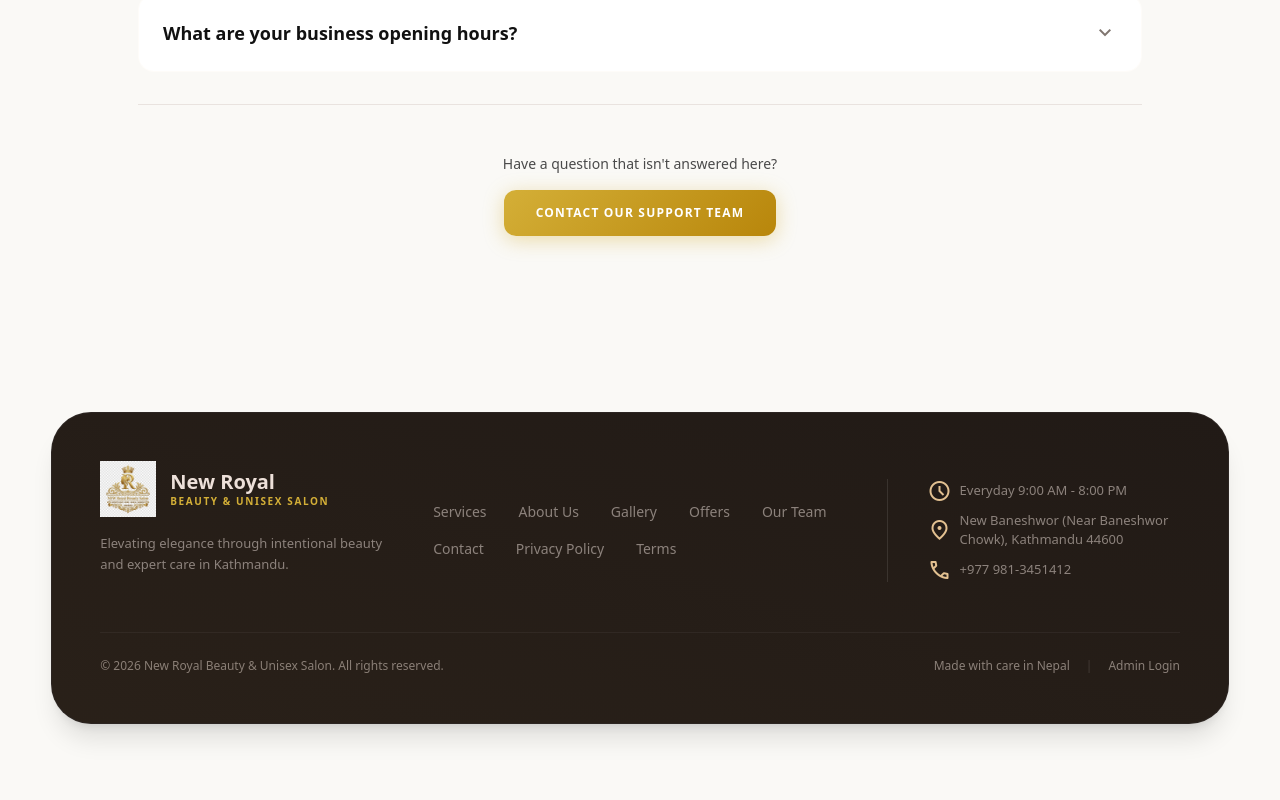
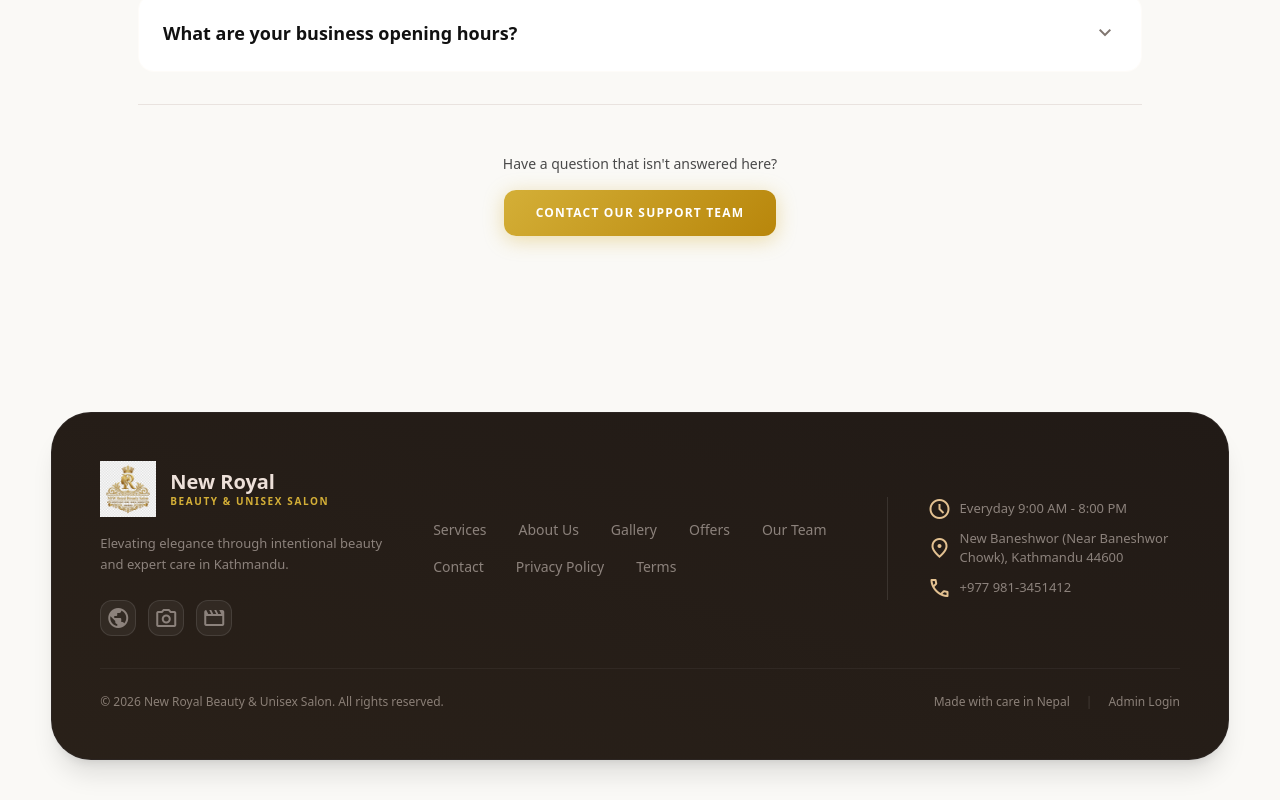
Before and after one commit to rajanthakulla/new-royal-unisex-beauty-studio, a Next.js app: page / in a window 1280 px wide. Shown: the part 10003-10803 px from the top of the page. Before the commit the page ends 10767 px from the top, so only its background shows below. Built offline with nearby package versions, Linux system fonts and the light colour scheme; no server answers; the database is empty.

Commit message:
feat: update official Facebook, TikTok, and Instagram social links across website

```diff
--- a/app/(main)/page.tsx
+++ b/app/(main)/page.tsx
@@ -25,9 +25,9 @@ export default async function Home() {
       address: "M8RP+CCR, Kathmandu 44600",
       googleMapsUrl: "https://maps.google.com/?q=M8RP%2BCCR,+Kathmandu+44600",
       businessHours: "Everyday 9:00 AM - 8:00 PM",
-      facebookUrl: null,
-      instagramUrl: null,
-      tiktokUrl: null,
+      facebookUrl: "https://www.facebook.com/NewRoyalBeautysalon12345/",
+      instagramUrl: "https://www.instagram.com/nrbs_official/",
+      tiktokUrl: "https://www.tiktok.com/@newroyalbeautysalon",
       updatedAt: new Date(),
     } as any;
   }
--- a/components/Footer.tsx
+++ b/components/Footer.tsx
@@ -39,33 +39,33 @@ export default function Footer({ settings }: FooterProps) {
               Elevating elegance through intentional beauty and expert care in Kathmandu.
             </p>
             <div className="flex gap-3 pt-2">
-              {settings?.facebookUrl && (
-                <Link
+              <a
                 className="w-9 h-9 rounded-full bg-white/5 border border-white/10 flex items-center justify-center hover:bg-[#745a32] hover:text-white transition-all text-[#8c827c]"
-                  href={settings.facebookUrl}
+                href={settings?.facebookUrl || "https://www.facebook.com/NewRoyalBeautysalon12345/"}
                 target="_blank"
+                rel="noreferrer"
+                title="Facebook"
               >
                 <span className="material-symbols-outlined text-[18px]">public</span>
-                </Link>
-              )}
-              {settings?.instagramUrl && (
-                <Link
+              </a>
+              <a
                 className="w-9 h-9 rounded-full bg-white/5 border border-white/10 flex items-center justify-center hover:bg-[#745a32] hover:text-white transition-all text-[#8c827c]"
-                  href={settings.instagramUrl}
+                href={settings?.instagramUrl || "https://www.instagram.com/nrbs_official/"}
                 target="_blank"
+                rel="noreferrer"
+                title="Instagram"
               >
                 <span className="material-symbols-outlined text-[18px]">photo_camera</span>
-                </Link>
-              )}
-              {settings?.tiktokUrl && (
-                <Link
+              </a>
+              <a
                 className="w-9 h-9 rounded-full bg-white/5 border border-white/10 flex items-center justify-center hover:bg-[#745a32] hover:text-white transition-all text-[#8c827c]"
-                  href={settings.tiktokUrl}
+                href={settings?.tiktokUrl || "https://www.tiktok.com/@newroyalbeautysalon"}
                 target="_blank"
+                rel="noreferrer"
+                title="TikTok"
               >
                 <span className="material-symbols-outlined text-[18px]">movie</span>
-                </Link>
-              )}
+              </a>
             </div>
           </div>
 
--- a/scripts/seed.ts
+++ b/scripts/seed.ts
@@ -31,9 +31,12 @@ async function main() {
         heroDescription: "Professional hair, beauty, and makeup services...",
         contactPhone: "+977 981-3451412",
         whatsappNumber: "9779813451412",
-        address: "M8RP+CCR, Kathmandu 44600",
+        address: "New Baneshwor (Near Baneshwor Chowk), Kathmandu 44600",
         googleMapsUrl: "https://maps.google.com/?q=M8RP%2BCCR,+Kathmandu+44600",
         businessHours: "Everyday 9:00 AM - 8:00 PM",
+        facebookUrl: "https://www.facebook.com/NewRoyalBeautysalon12345/",
+        instagramUrl: "https://www.instagram.com/nrbs_official/",
+        tiktokUrl: "https://www.tiktok.com/@newroyalbeautysalon",
       },
     });
     console.log("Default site settings created!", settings);
```
Lines whose indentation alone changed are shown as unchanged.
